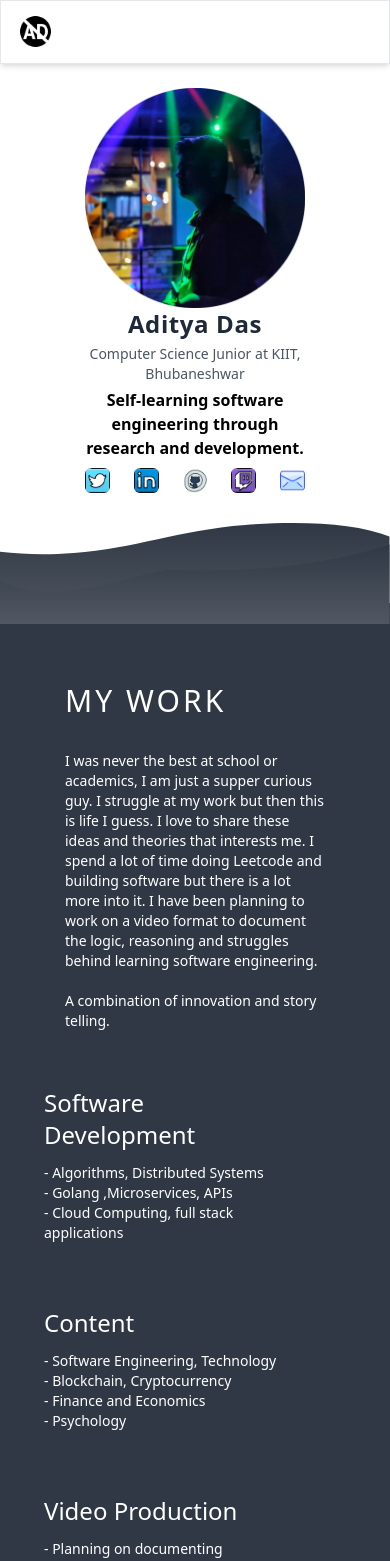
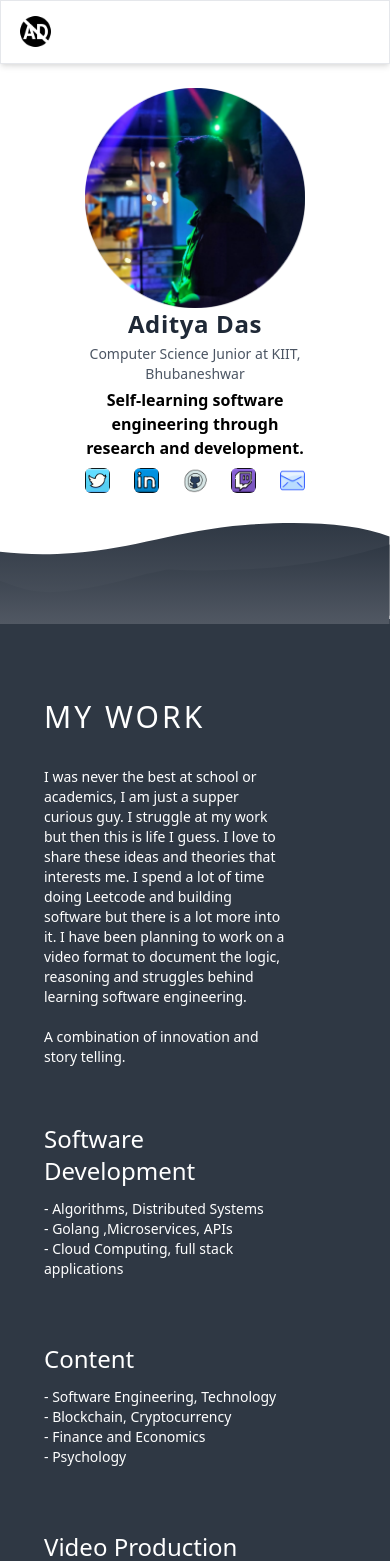
Before and after one commit to ThatOneTallKid/portfolio, a Next.js app: page / in a window 390 px wide. Shown: the top 1561 px of the page. Built offline with nearby package versions, Linux system fonts and the light colour scheme.

Commit message:
'changes'

```diff
--- a/components/about.js
+++ b/components/about.js
@@ -2,10 +2,10 @@
 
 export default function About() {
     return (
-        <div className="cont bg-gry mt-20  md:mt-40 xl:mt-60">
+        <div className="cont bg-gry mt-24  md:mt-40 xl:mt-60">
             <div className="bg-gry cont-color px-8 md:px-28 py-20 text-white">
-                <div className="container flex px-1  mx-auto lg:h-132 lg:py-16">
-                    <div className="flex flex-col items-start w-full lg:flex-row ">
+                <div className="container flex px-3   lg:h-132 lg:py-16">
+                    <div className="flex flex-col items-between w-full md:flex-row ">
                         <div className="">
                             <p className="text-3xl text-bold tracking-widest text-white  lg:text-4xl">MY WORK</p>
                             <p className="mt-8 text-sm md:text-lg  text-white">I was never the best at school or academics, I am just a supper curious guy. I struggle at my work but then this
```
